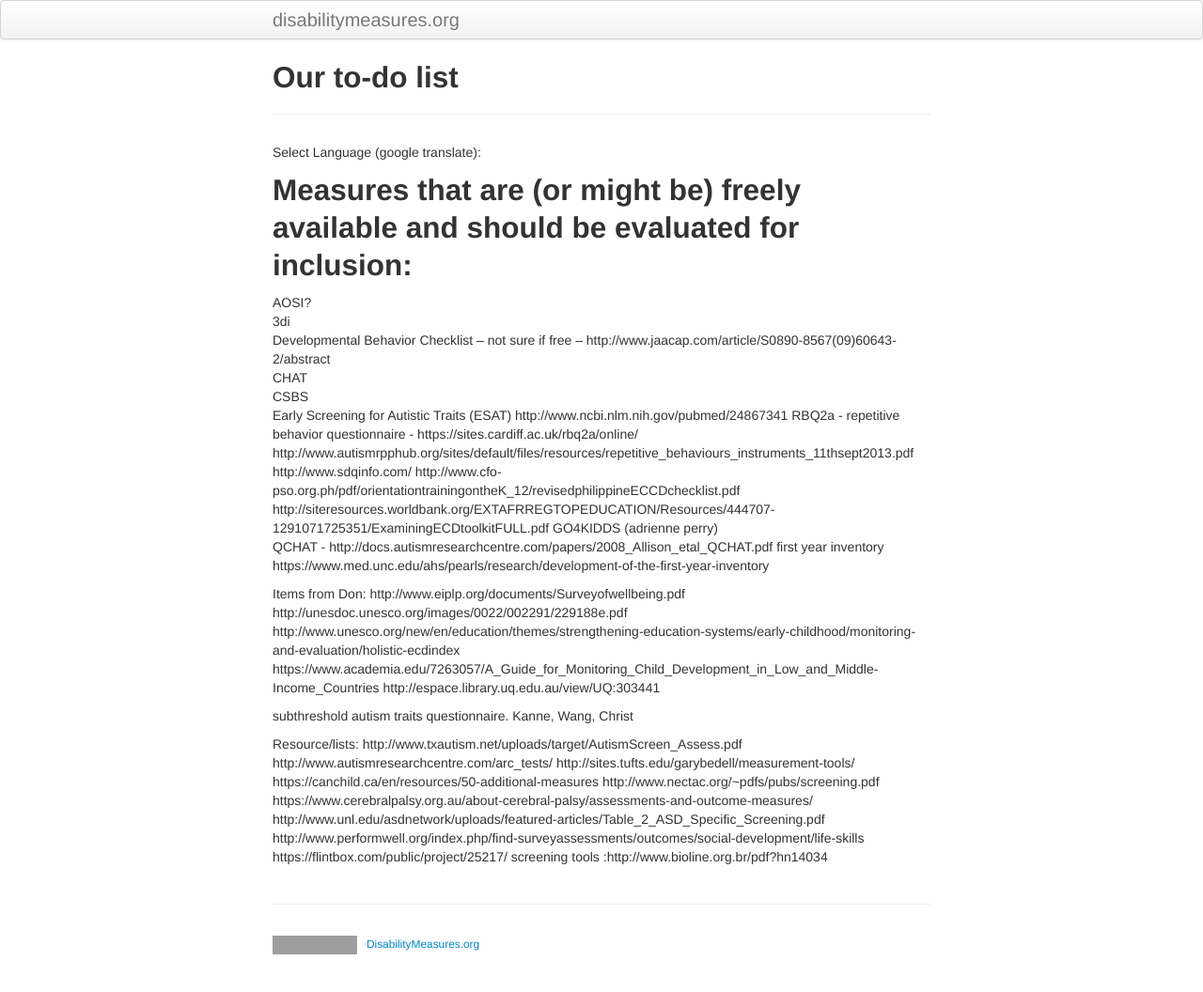
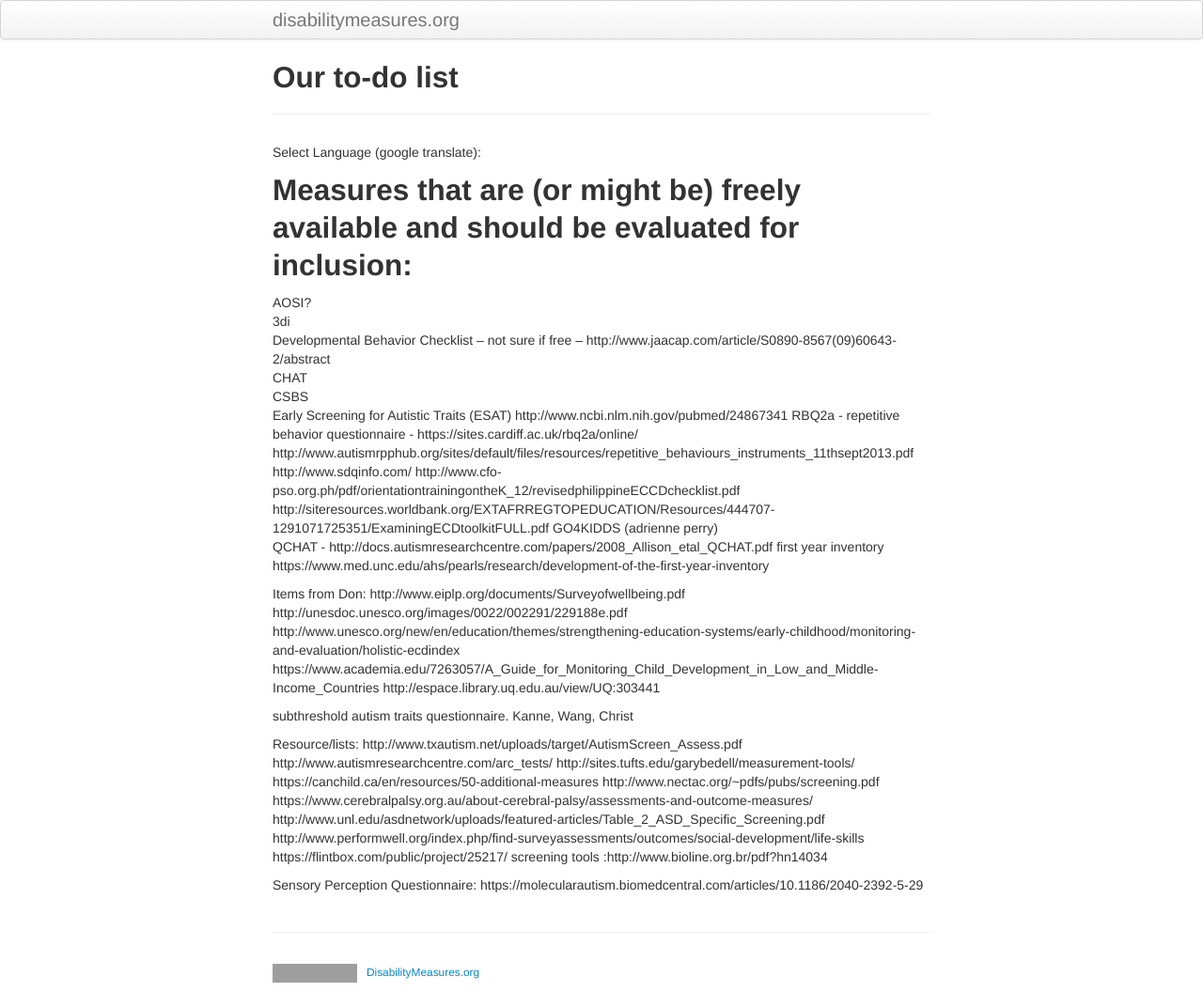
Before and after one commit to mjmaenner/disabilitymeasures, a Jekyll site: the page built from pages/measurestoadd.md, in a window 1280 px wide. Shown: the whole page at 94% size. Built offline with Jekyll 4.4.1, drawn with Linux system fonts in a browser that asks for light colours; before the commit the page ends 1026 px from its top, so only the background shows below that; grey boxes are pictures that could not be loaded.

Commit message:
Update measurestoadd.md

```diff
--- a/pages/measurestoadd.md
+++ b/pages/measurestoadd.md
@@ -48,3 +48,6 @@ http://www.unl.edu/asdnetwork/uploads/featured-articles/Table_2_ASD_Specific_Scr
 http://www.performwell.org/index.php/find-surveyassessments/outcomes/social-development/life-skills
 https://flintbox.com/public/project/25217/
 screening tools :http://www.bioline.org.br/pdf?hn14034
+
+Sensory Perception Questionnaire:
+https://molecularautism.biomedcentral.com/articles/10.1186/2040-2392-5-29
```
